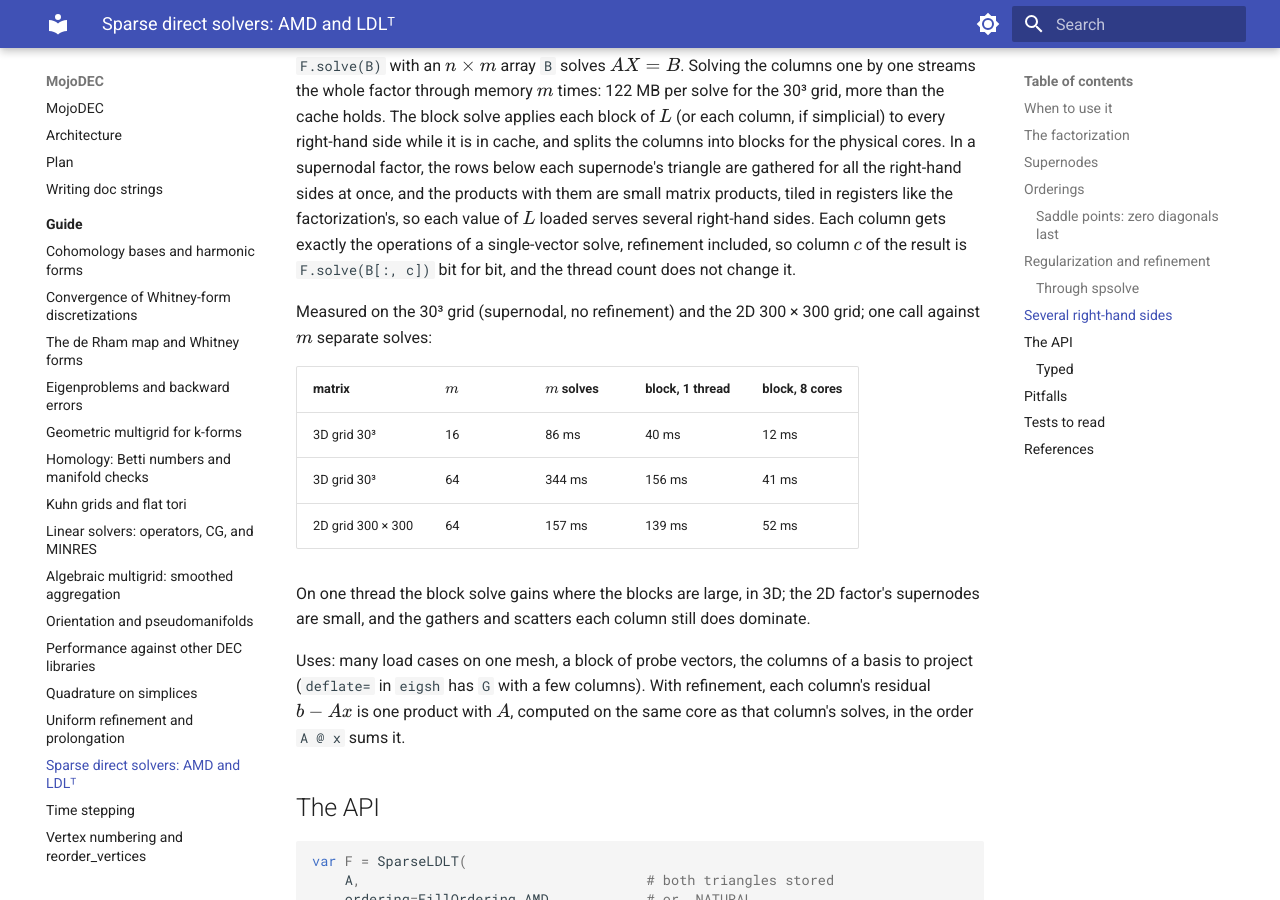
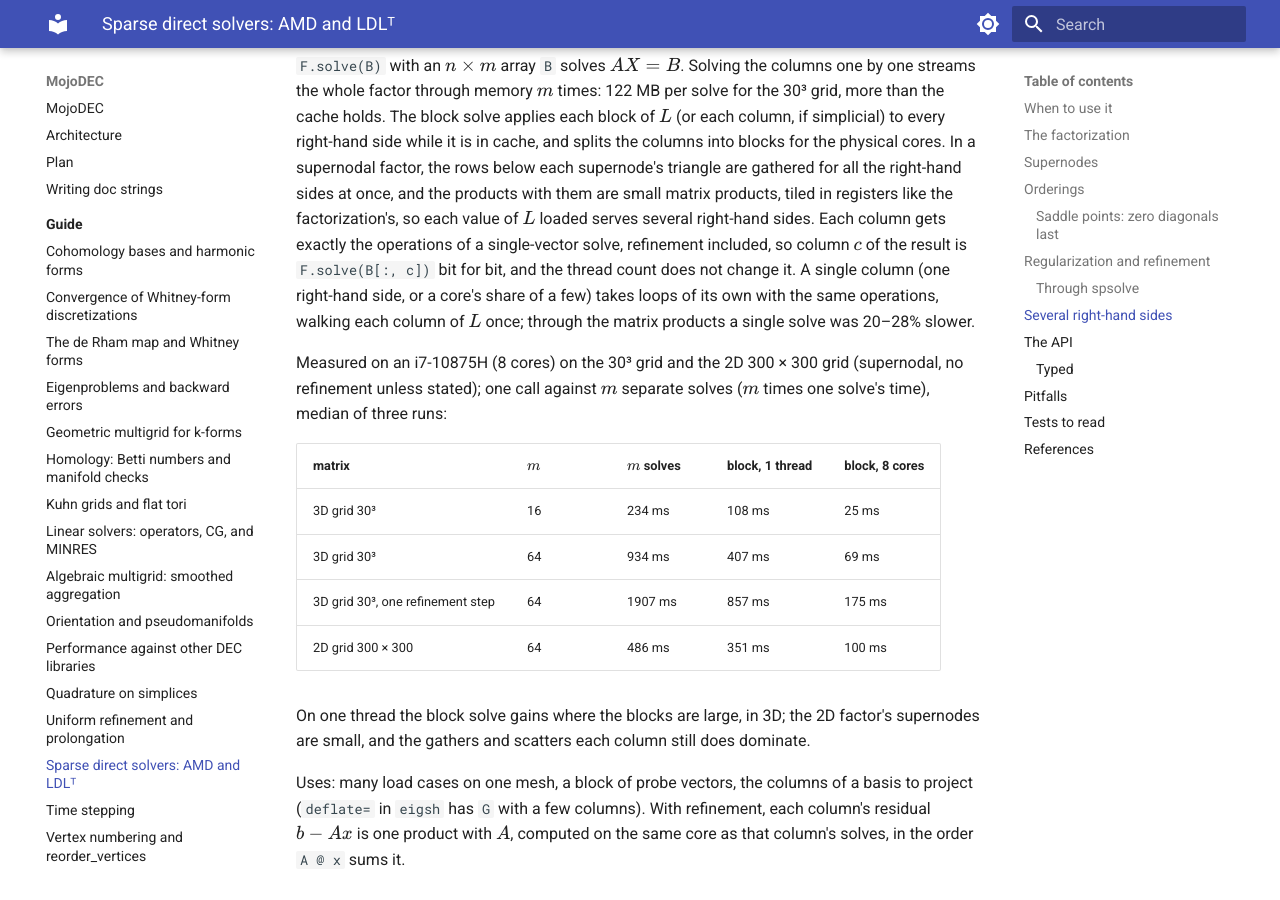
Before and after one commit to bpr/MojoDEC, an MkDocs documentation site: the page built from docs/guide/sparse-direct.md, in a window 1280 px wide and 900 px high, scrolled down 6813 px. Built offline with MkDocs 1.6.1 and Material for MkDocs 9.7.7, drawn with Linux system fonts in a browser that asks for light colours.

Commit message:
Supernodal single-column solves skip the matrix kernels (20-28% faster, same bits); block-solve timings remeasured

```diff
--- a/docs/guide/sparse-direct.md
+++ b/docs/guide/sparse-direct.md
@@ -317,15 +317,20 @@ like the factorization's, so each value of $L$ loaded serves several
 right-hand sides. Each column gets exactly the operations of a
 single-vector solve, refinement included, so column $c$ of the result is
 `F.solve(B[:, c])` bit for bit, and the thread count does not change it.
+A single column (one right-hand side, or a core's share of a few) takes
+loops of its own with the same operations, walking each column of $L$
+once; through the matrix products a single solve was 20–28% slower.
 
-Measured on the 30³ grid (supernodal, no refinement) and the 2D 300 × 300
-grid; one call against $m$ separate solves:
+Measured on an i7-10875H (8 cores) on the 30³ grid and the 2D 300 × 300
+grid (supernodal, no refinement unless stated); one call against $m$
+separate solves ($m$ times one solve's time), median of three runs:
 
 | matrix | $m$ | $m$ solves | block, 1 thread | block, 8 cores |
 |---|---|---|---|---|
-| 3D grid 30³ | 16 | 86 ms | 40 ms | 12 ms |
-| 3D grid 30³ | 64 | 344 ms | 156 ms | 41 ms |
-| 2D grid 300 × 300 | 64 | 157 ms | 139 ms | 52 ms |
+| 3D grid 30³ | 16 | 234 ms | 108 ms | 25 ms |
+| 3D grid 30³ | 64 | 934 ms | 407 ms | 69 ms |
+| 3D grid 30³, one refinement step | 64 | 1907 ms | 857 ms | 175 ms |
+| 2D grid 300 × 300 | 64 | 486 ms | 351 ms | 100 ms |
 
 On one thread the block solve gains where the blocks are large, in 3D;
 the 2D factor's supernodes are small, and the gathers and scatters each
```
Also changed, not shown: AGENTS.md (+7 -2 lines), 1 other file.
